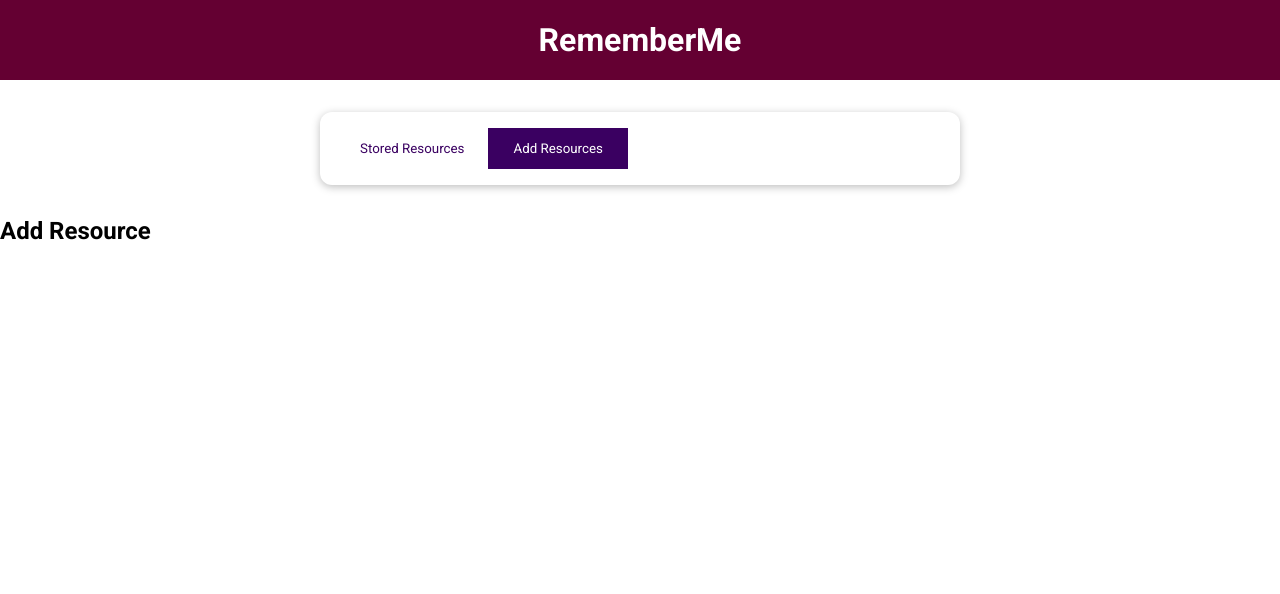
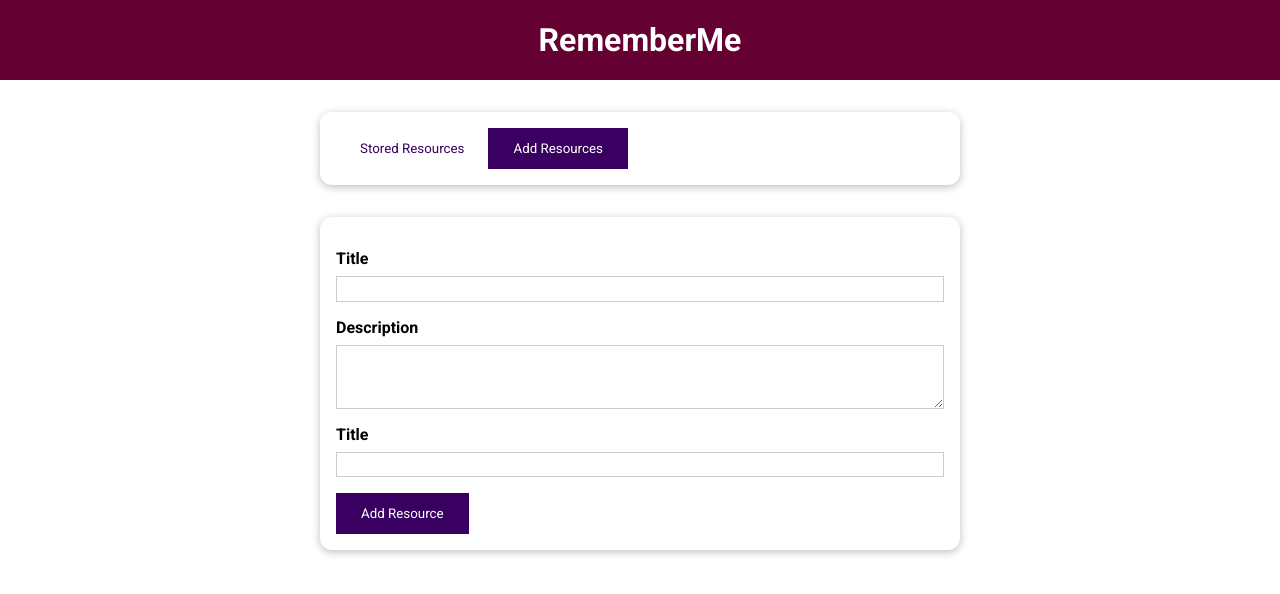
Before and after one commit to abrambagus/vue-learning-resources, a Vue app: page / in a window 1280 px wide. Both pictures are taken after a click on the button "Add Resources". Shown: the top 594 px of the page. Built offline with nearby package versions, Linux system fonts and the light colour scheme.

Commit message:
add form

```diff
--- a/src/component/UI/BaseButton.vue
+++ b/src/component/UI/BaseButton.vue
@@ -1,12 +1,12 @@
 <template>
-  <button :type="type" :class="mode">
+  <button :class="mode">
     <slot></slot>
   </button>
 </template>
 
 <script>
 export default {
-  props: ['type', 'mode'],
+  props: ['mode'],
 };
 </script>
 
--- a/src/component/learning-resource/AddResource.vue
+++ b/src/component/learning-resource/AddResource.vue
@@ -1 +1,49 @@
-<template><h2>Add Resource</h2></template>
+<template>
+  <base-card>
+    <form>
+      <div class="form-control">
+        <label for="title">Title</label>
+        <input id="title" name="title" type="text" />
+      </div>
+      <div class="form-control">
+        <label for="description">Description</label>
+        <textarea id="description" name="description" rows="3"></textarea>
+      </div>
+      <div class="form-control">
+        <label for="link">Title</label>
+        <input id="link" name="link" type="url" />
+      </div>
+      <div>
+        <base-button type="submit">Add Resource</base-button>
+      </div>
+    </form>
+  </base-card>
+</template>
+
+<style scoped>
+label {
+  font-weight: bold;
+  display: block;
+  margin-bottom: 0.5rem;
+}
+
+input,
+textarea {
+  display: block;
+  width: 100%;
+  font: inherit;
+  padding: 0.15rem;
+  border: 1px solid #ccc;
+}
+
+input:focus,
+textarea:focus {
+  outline: none;
+  border-color: #3a0061;
+  background-color: #f7ebff;
+}
+
+.form-control {
+  margin: 1rem 0;
+}
+</style>
```
